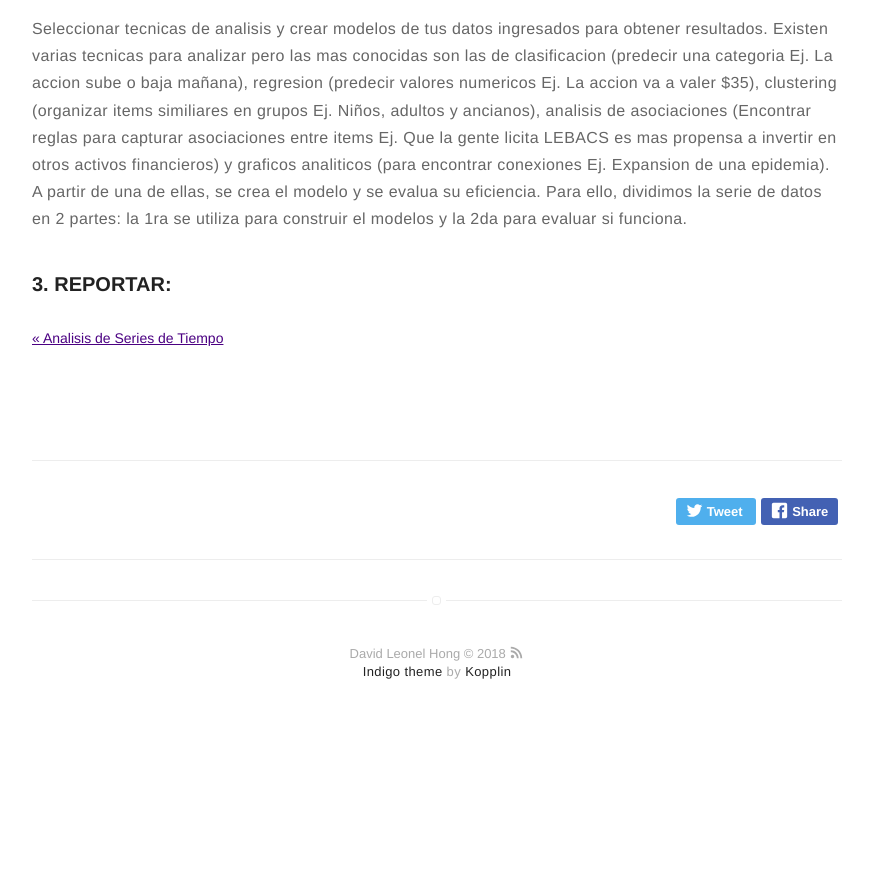
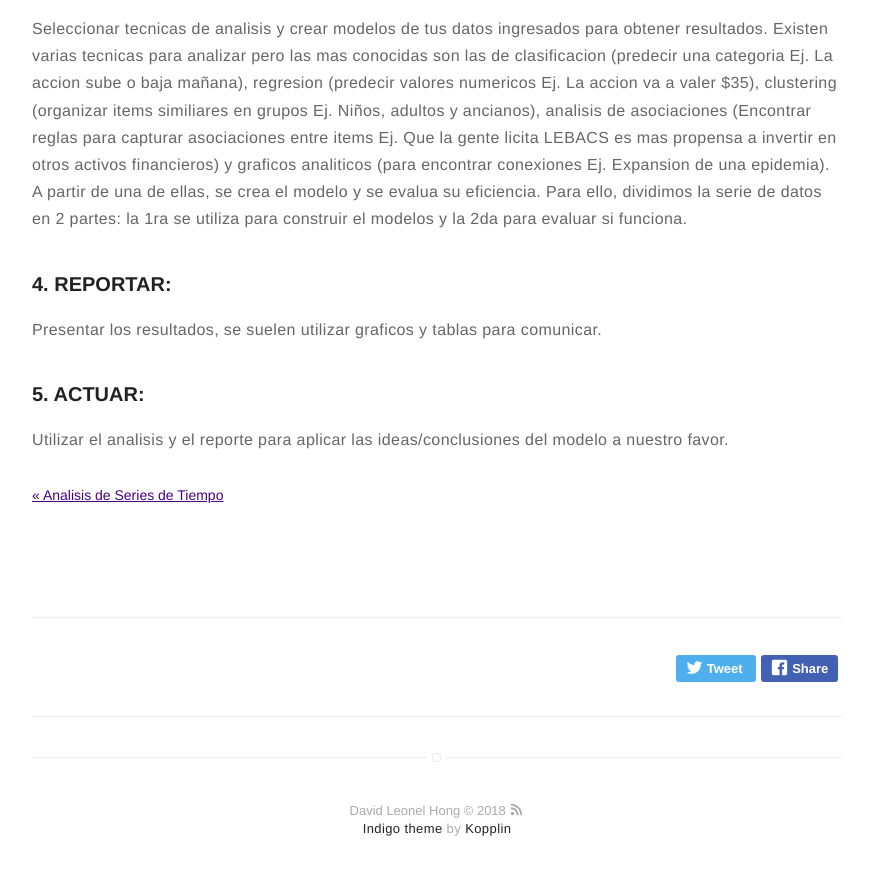
Before and after one commit to davidleonelhong/davidleonelhong.github.io, a Jekyll site: the page built from _posts/2018-09-14-Intro-Data-Science.md, in a window 1280 px wide and 900 px high, scrolled down 1147 px. Shown: the top 875 px of the window, without its empty margins (203-1076 px from the left). Built offline with Jekyll 4.4.1, drawn with Linux system fonts in a browser that asks for light colours; a script that is not in the unit is left out; before the commit the page ends 1890 px from its top, so only the background shows below that.

Commit message:
Update 2018-09-14-Intro-Data-Science.md

```diff
--- a/_posts/2018-09-14-Intro-Data-Science.md
+++ b/_posts/2018-09-14-Intro-Data-Science.md
@@ -34,4 +34,8 @@ Limpieza y transformacion de datos (B) para poder analizar datos de calidad, ya
 ### 3. ANALISIS DE DATOS:
 Seleccionar tecnicas de analisis y crear modelos de tus datos ingresados para obtener resultados. Existen varias tecnicas para analizar pero las mas conocidas son las de clasificacion (predecir una categoria Ej. La accion sube o baja mañana), regresion (predecir valores numericos Ej. La accion va a valer $35), clustering (organizar items similiares en grupos Ej. Niños, adultos y ancianos), analisis de asociaciones (Encontrar reglas para capturar asociaciones entre items Ej. Que la gente licita LEBACS es mas propensa a invertir en otros activos financieros) y graficos analiticos (para encontrar conexiones Ej. Expansion de una epidemia). A partir de una de ellas, se crea el modelo y se evalua su eficiencia. Para ello, dividimos la serie de datos en 2 partes: la 1ra se utiliza para construir el modelos y la 2da para evaluar si funciona.
 
-### 3. REPORTAR:
+### 4. REPORTAR:
+Presentar los resultados, se suelen utilizar graficos y tablas para comunicar.
+
+### 5. ACTUAR:
+Utilizar el analisis y el reporte para aplicar las ideas/conclusiones del modelo a nuestro favor.
```
